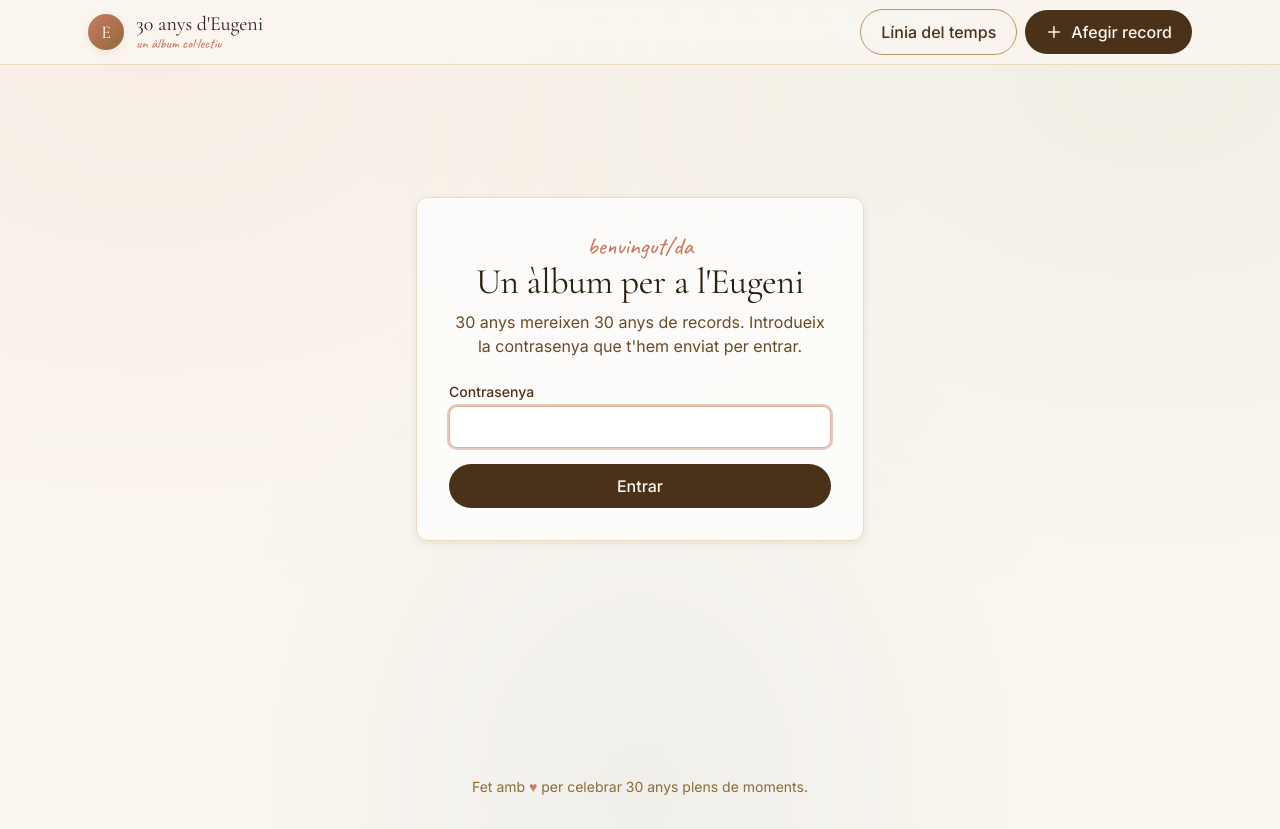
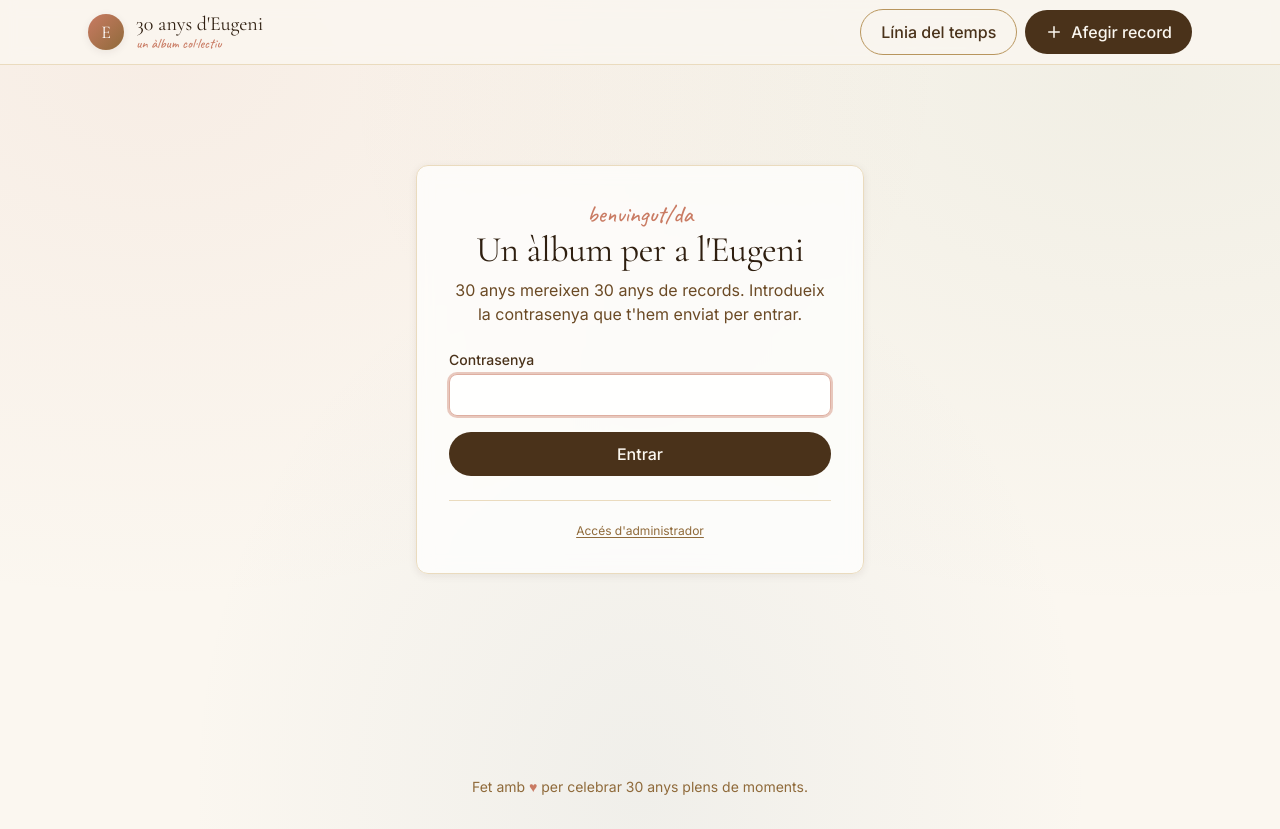
Before and after one commit to Eugenill/cumple-eugeni, a Next.js app: page /login in a window 1280 px wide. Built offline with nearby package versions, Linux system fonts and the light colour scheme; no server answers.

Commit message:
feat: add admin access toggle on login page

```diff
--- a/src/app/login/page.tsx
+++ b/src/app/login/page.tsx
@@ -25,9 +25,11 @@ function LoginForm() {
   const router = useRouter();
   const params = useSearchParams();
   const redirect = params.get("redirect") || "/";
+  const initialAdmin = params.get("admin") === "1";
   const [password, setPassword] = useState("");
   const [loading, setLoading] = useState(false);
   const [error, setError] = useState<string | null>(null);
+  const [isAdmin, setIsAdmin] = useState(initialAdmin);
 
   async function onSubmit(e: React.FormEvent) {
     e.preventDefault();
@@ -40,7 +42,7 @@ function LoginForm() {
     });
     setLoading(false);
     if (res.ok) {
-      router.push(redirect);
+      router.push(isAdmin ? "/admin" : redirect);
       router.refresh();
     } else {
       setError("La contrasenya no és correcta. Torna-ho a provar.");
@@ -51,18 +53,31 @@ function LoginForm() {
     <div className="min-h-[70vh] grid place-items-center">
       <div className="card p-8 w-full max-w-md">
         <div className="text-center mb-6">
+          {isAdmin ? (
+            <>
+              <div className="hand text-accent-rose text-2xl">mode administrador</div>
+              <h1 className="font-serif text-4xl">Accés d&apos;administrador</h1>
+              <p className="text-sepia-500 mt-2">
+                Introdueix la contrasenya d&apos;administrador per gestionar
+                tots els records.
+              </p>
+            </>
+          ) : (
+            <>
               <div className="hand text-accent-rose text-2xl">benvingut/da</div>
               <h1 className="font-serif text-4xl">Un àlbum per a l&apos;Eugeni</h1>
               <p className="text-sepia-500 mt-2">
                 30 anys mereixen 30 anys de records. Introdueix la contrasenya que
                 t&apos;hem enviat per entrar.
               </p>
+            </>
+          )}
         </div>
 
         <form onSubmit={onSubmit} className="space-y-4">
           <div>
             <label className="label" htmlFor="password">
-              Contrasenya
+              {isAdmin ? "Contrasenya d'administrador" : "Contrasenya"}
             </label>
             <input
               id="password"
@@ -78,9 +93,29 @@ function LoginForm() {
             <p className="text-sm text-accent-rose">{error}</p>
           )}
           <button className="ink-btn w-full" disabled={loading}>
-            {loading ? "Entrant…" : "Entrar"}
+            {loading
+              ? "Entrant…"
+              : isAdmin
+              ? "Entrar com a administrador"
+              : "Entrar"}
           </button>
         </form>
+
+        <div className="mt-6 pt-4 border-t border-cream-200 text-center">
+          <button
+            type="button"
+            onClick={() => {
+              setIsAdmin((v) => !v);
+              setError(null);
+              setPassword("");
+            }}
+            className="text-xs text-sepia-400 hover:text-accent-rose transition-colors underline underline-offset-2"
+          >
+            {isAdmin
+              ? "← Tornar a l'accés de convidat"
+              : "Accés d'administrador"}
+          </button>
+        </div>
       </div>
     </div>
   );
```
Lines whose indentation alone changed are shown as unchanged.
